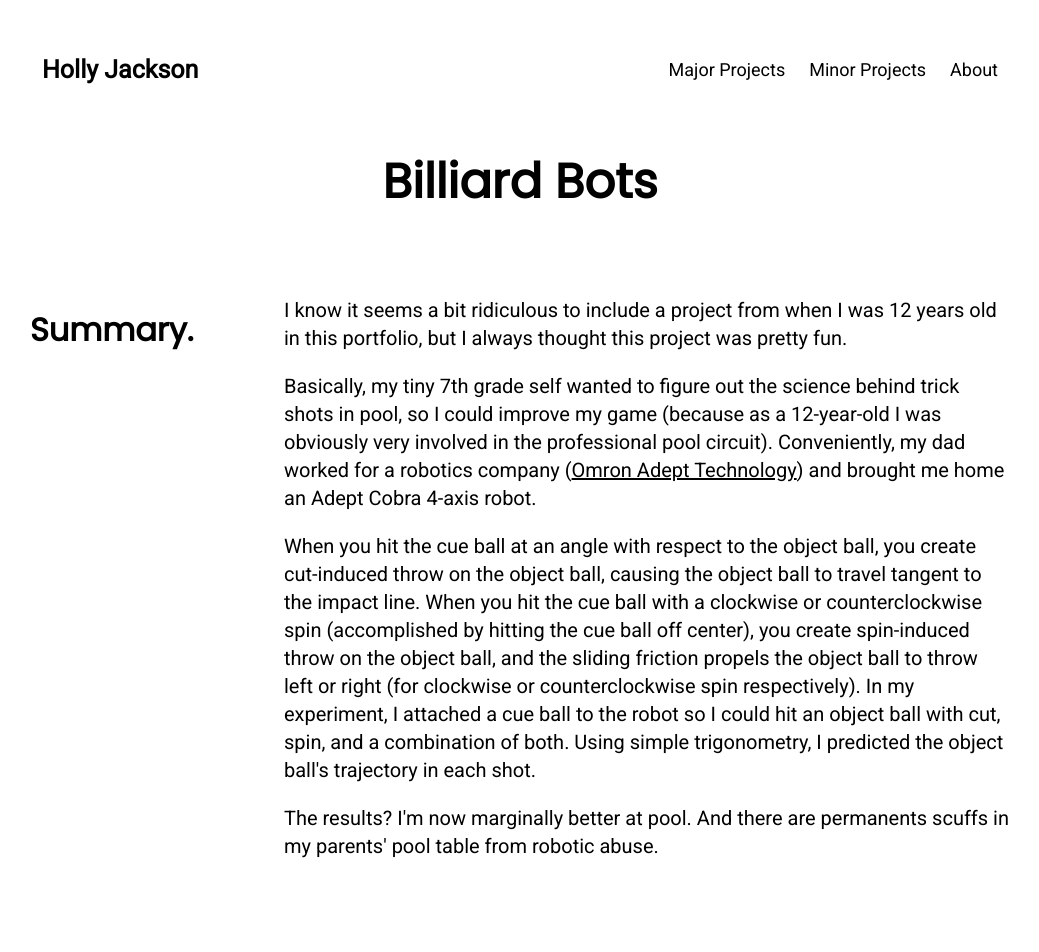
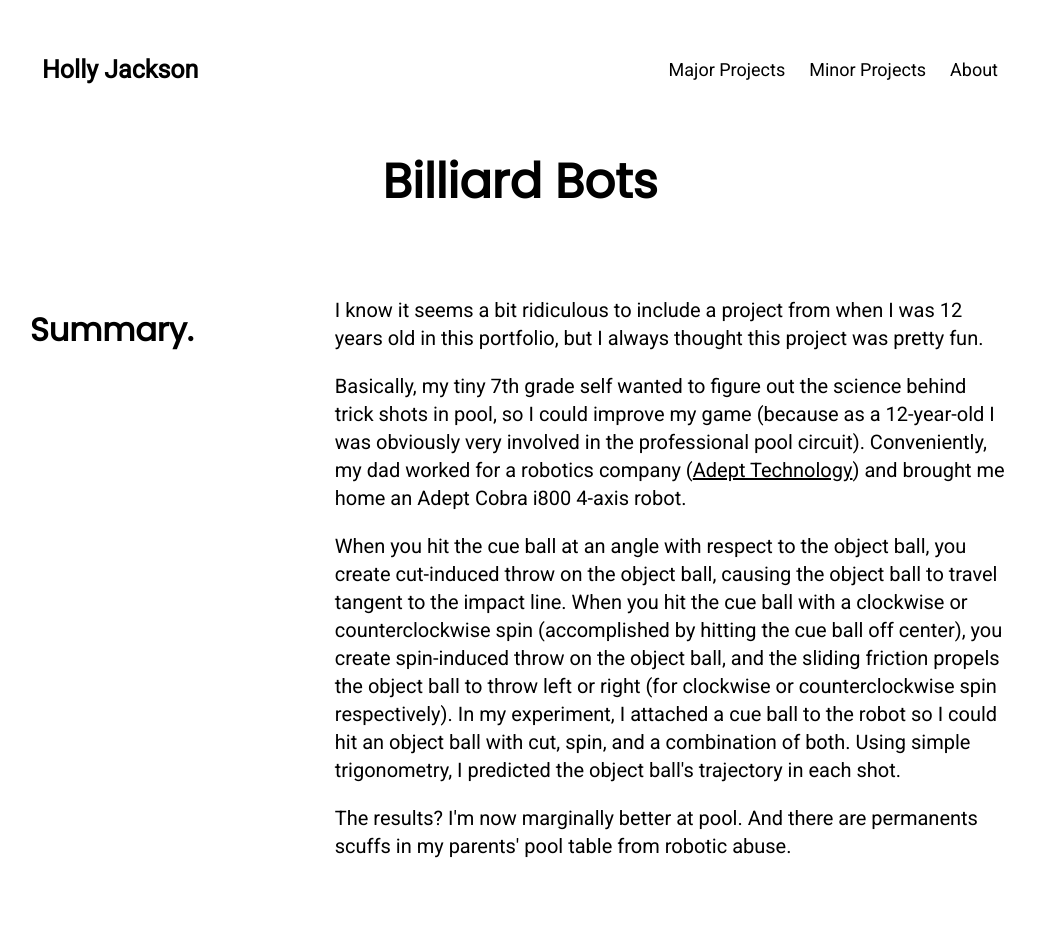
Before and after one commit to hollyjackson/hollyjackson.github.io, a Jekyll site: the page built from minor-projects/billiard-bots/index.html, in a window 1280 px wide. Shown: the top 952 px of the page, without its empty margins (120-1159 px from the left). Built offline with Jekyll 4.4.1, drawn with Linux system fonts in a browser that asks for light colours.

Commit message:
new column format:

```diff
--- a/css/main.css
+++ b/css/main.css
@@ -187,12 +187,12 @@ img {
 
 .column_grid_title {
     float: left;
-    width: 25%;
+    width: 30%;
 }
 
 .column_grid_text {
     float: left;
-    width: 75%;
+    width: 70%;
 }
 
 /* Clear floats after rows */
--- a/minor-projects/billiard-bots/index.html
+++ b/minor-projects/billiard-bots/index.html
@@ -13,7 +13,7 @@ menu: <a href="/">Major Projects</a><a href="/minor-projects">Minor Projects</a>
     <div class="column_grid_text">
         <div class="content">
             <p style="text-align:left">I know it seems a bit ridiculous to include a project from when I was 12 years old in this portfolio, but I always thought this project was pretty fun.</p>
-            <p style="text-align:left">Basically, my tiny 7th grade self wanted to figure out the science behind trick shots in pool, so I could improve my game (because as a 12-year-old I was obviously very involved in the professional pool circuit).  Conveniently, my dad worked for a robotics company (<a class="active" href="https://en.wikipedia.org/wiki/Omron_Adept" target="_blank">Omron Adept Technology</a>) and brought me home an Adept Cobra 4-axis robot.</p>
+            <p style="text-align:left">Basically, my tiny 7th grade self wanted to figure out the science behind trick shots in pool, so I could improve my game (because as a 12-year-old I was obviously very involved in the professional pool circuit).  Conveniently, my dad worked for a robotics company (<a class="active" href="https://en.wikipedia.org/wiki/Omron_Adept" target="_blank">Adept Technology</a>) and brought me home an Adept Cobra i800 4-axis robot.</p>
             <p style="text-align:left">When you hit the cue ball at an angle with respect to the object ball, you create cut-induced throw on the object ball, causing the object ball to travel tangent to the impact line.  When you hit the cue ball with a clockwise or counterclockwise spin (accomplished by hitting the cue ball off center), you create spin-induced throw on the object ball, and the sliding friction propels the object ball to throw left or right (for clockwise or counterclockwise spin respectively).  In my experiment, I attached a cue ball to the robot so I could hit an object ball with cut, spin, and a combination of both.  Using simple trigonometry, I predicted the object ball's trajectory in each shot.</p>
             <p style="text-align:left">The results?  I'm now marginally better at pool.  And there are permanents scuffs in my parents' pool table from robotic abuse.</p>
         </div>
```
